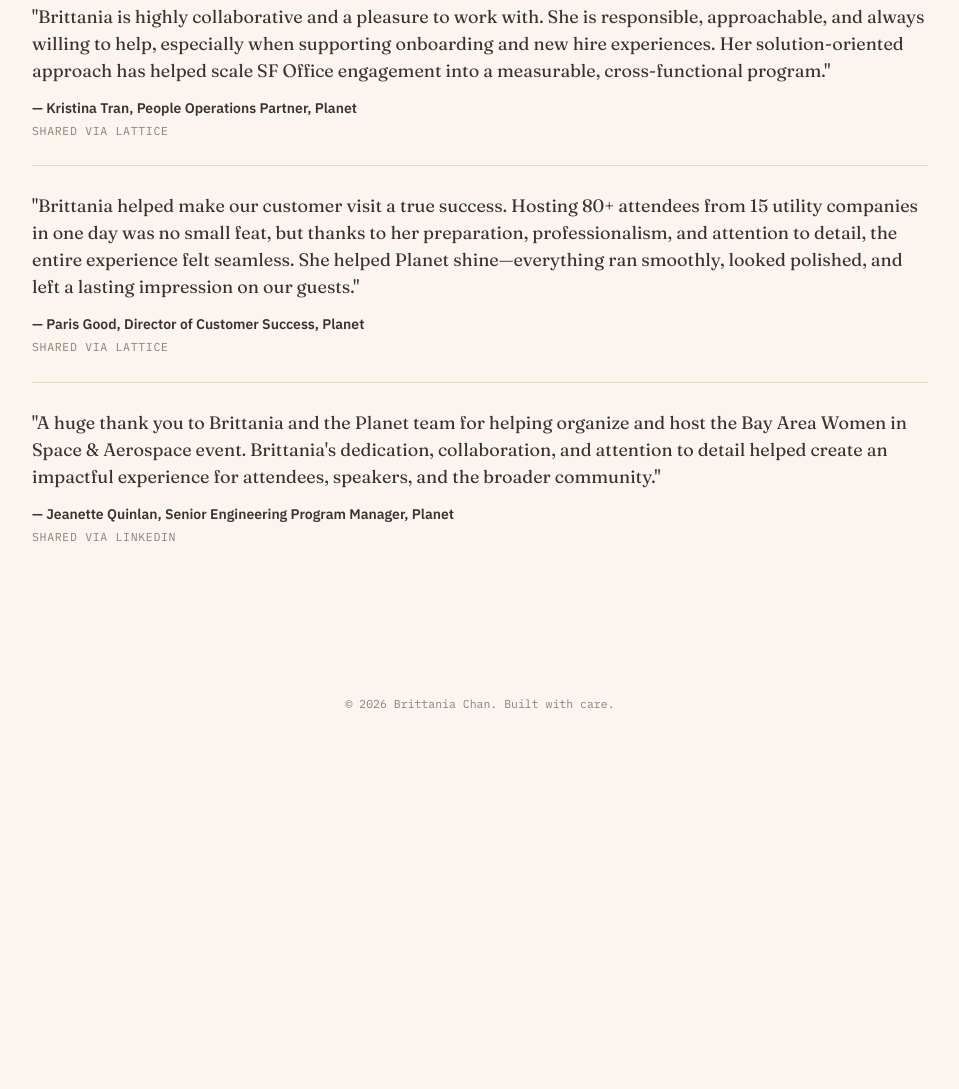
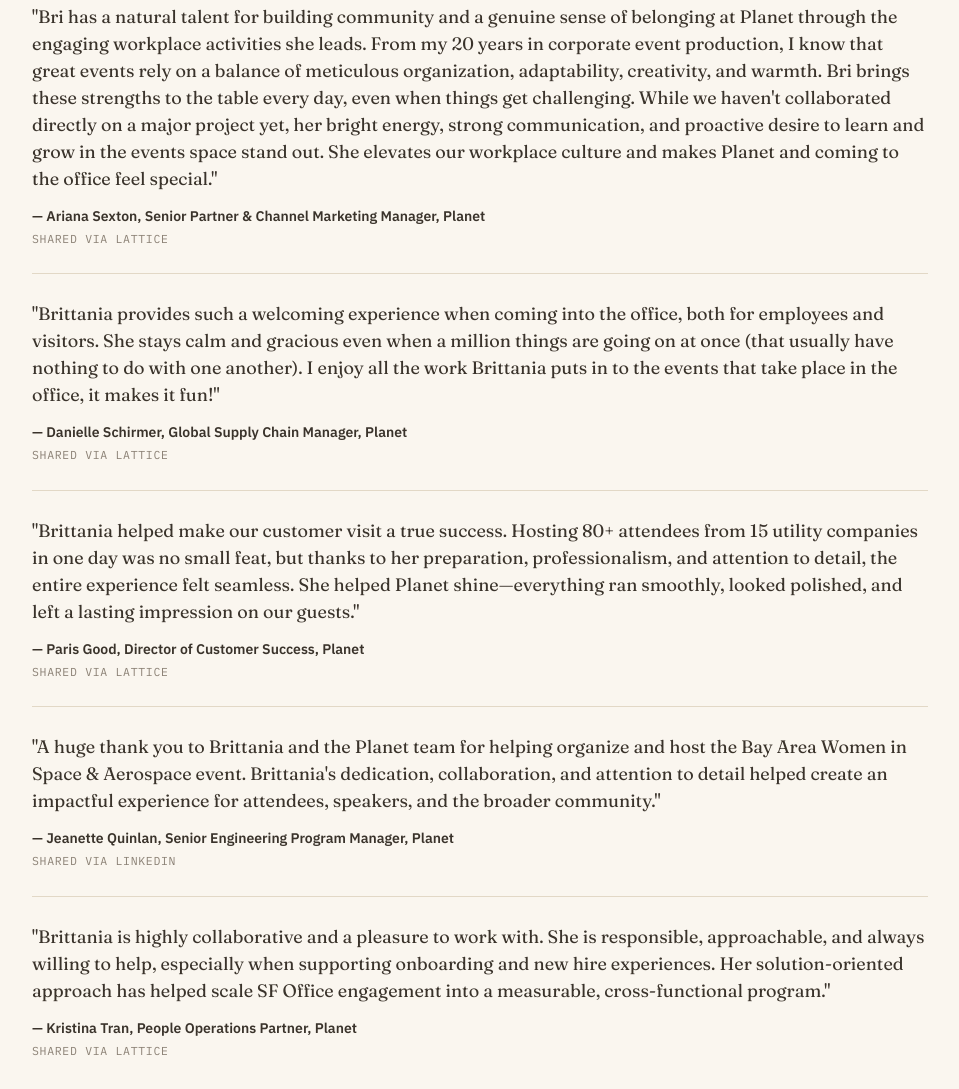
Before and after one commit to brittaniachan/portfolio, a plain HTML site: page featured-projects.html in a window 1280 px wide. Shown: the part 1824-2913 px from the top of the page, without its empty margins (160-1119 px from the left). Before the commit the page ends 2577 px from the top, so only its background shows below. Drawn offline with Linux system fonts and the light colour scheme.

Commit message:
Add files via upload

```diff
--- a/featured-projects.html
+++ b/featured-projects.html
@@ -141,8 +141,14 @@
       </div>
 
       <div class="testimonial">
-        <blockquote>"Brittania is highly collaborative and a pleasure to work with. She is responsible, approachable, and always willing to help, especially when supporting onboarding and new hire experiences. Her solution-oriented approach has helped scale SF Office engagement into a measurable, cross-functional program."</blockquote>
-        <div class="testimonial-cite">— Kristina Tran, People Operations Partner, Planet</div>
+        <blockquote>"Bri has a natural talent for building community and a genuine sense of belonging at Planet through the engaging workplace activities she leads. From my 20 years in corporate event production, I know that great events rely on a balance of meticulous organization, adaptability, creativity, and warmth. Bri brings these strengths to the table every day, even when things get challenging. While we haven't collaborated directly on a major project yet, her bright energy, strong communication, and proactive desire to learn and grow in the events space stand out. She elevates our workplace culture and makes Planet and coming to the office feel special."</blockquote>
+        <div class="testimonial-cite">— Ariana Sexton, Senior Partner &amp; Channel Marketing Manager, Planet</div>
+        <div class="testimonial-source">Shared via Lattice</div>
+      </div>
+
+      <div class="testimonial">
+        <blockquote>"Brittania provides such a welcoming experience when coming into the office, both for employees and visitors. She stays calm and gracious even when a million things are going on at once (that usually have nothing to do with one another). I enjoy all the work Brittania puts in to the events that take place in the office, it makes it fun!"</blockquote>
+        <div class="testimonial-cite">— Danielle Schirmer, Global Supply Chain Manager, Planet</div>
         <div class="testimonial-source">Shared via Lattice</div>
       </div>
 
@@ -157,6 +163,12 @@
         <div class="testimonial-cite">— Jeanette Quinlan, Senior Engineering Program Manager, Planet</div>
         <div class="testimonial-source">Shared via LinkedIn</div>
       </div>
+
+      <div class="testimonial">
+        <blockquote>"Brittania is highly collaborative and a pleasure to work with. She is responsible, approachable, and always willing to help, especially when supporting onboarding and new hire experiences. Her solution-oriented approach has helped scale SF Office engagement into a measurable, cross-functional program."</blockquote>
+        <div class="testimonial-cite">— Kristina Tran, People Operations Partner, Planet</div>
+        <div class="testimonial-source">Shared via Lattice</div>
+      </div>
     </div>
   </section>
 
```
Also changed, not shown: 1 other file.
